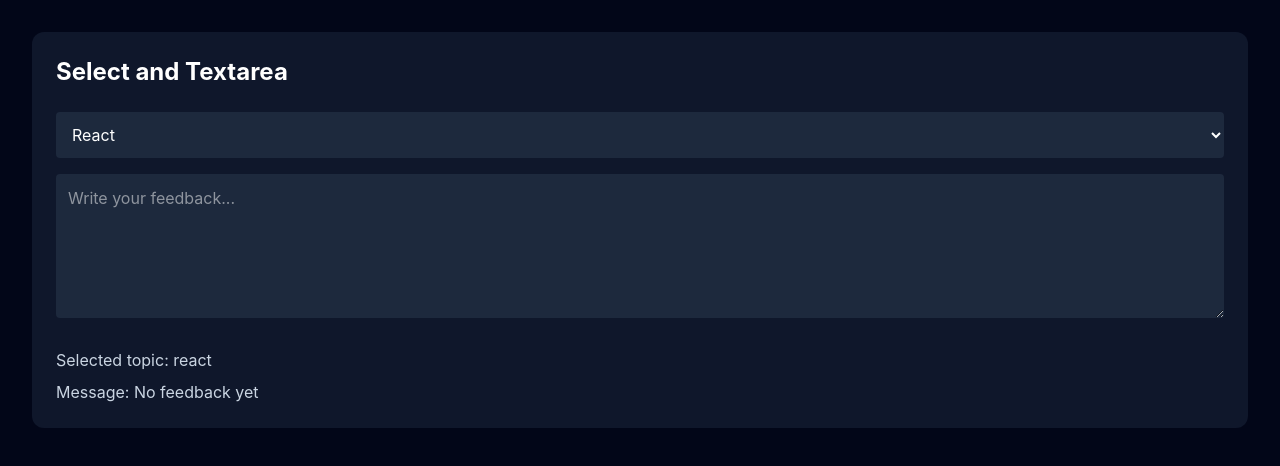
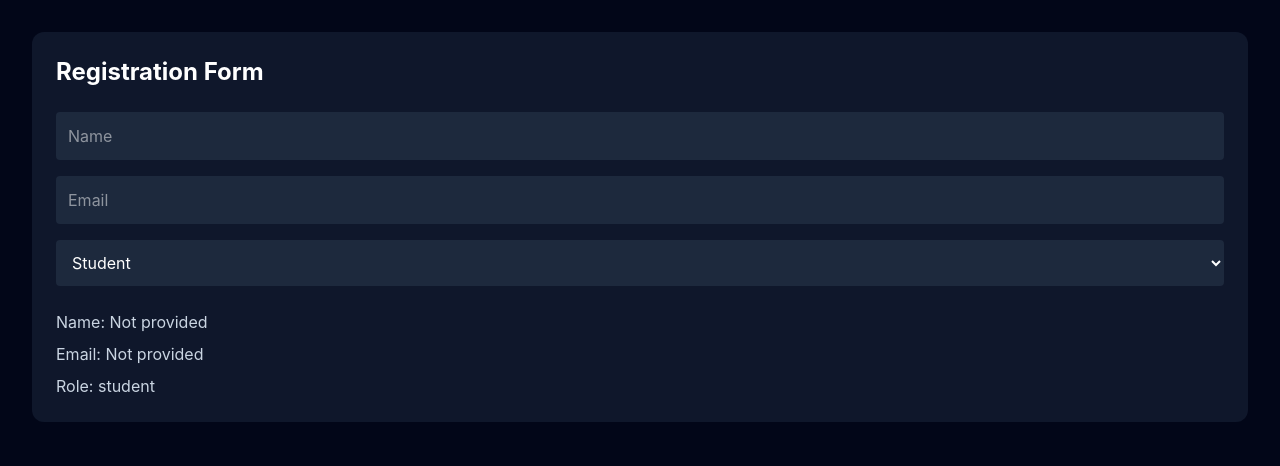
Before and after one commit to foysaliio/React-Mastery-Journey, a React (Vite) app: page / in a window 1280 px wide. Shown: the top 466 px of the page. Built offline with nearby package versions, Linux system fonts and the light colour scheme.

Commit message:
feat(react): learn multiple form fields

```diff
--- a/src/App.tsx
+++ b/src/App.tsx
@@ -1,9 +1,9 @@
-import FeedbackForm from "./Components/FeedbackForm";
+import RegistrationForm from "./Components/RegistrationForm";
 
 function App() {
   return (
     <main className="min-h-screen bg-slate-950 p-8">
-      <FeedbackForm />
+      <RegistrationForm />
     </main>
   );
 }
--- a/src/Components/FeedbackForm.tsx
+++ /dev/null
@@ -1,43 +0,0 @@
-import { useState } from "react";
-
-const FeedbackForm = () => {
-  const [topic, setTopic] = useState<string>("react");
-  const [message, setMessage] = useState<string>("");
-
-  return (
-    <section className="rounded-xl bg-slate-900 p-6 text-white">
-      <h2 className="text-2xl font-bold">Select and Textarea</h2>
-
-      <div className="mt-6 space-y-4">
-        <select
-          value={topic}
-          onChange={(event) => {
-            setTopic(event.currentTarget.value);
-          }}
-          className="w-full rounded bg-slate-800 p-3"
-        >
-          <option value="react">React</option>
-          <option value="typescript">TypeScript</option>
-          <option value="tailwind">Tailwind CSS</option>
-        </select>
-
-        <textarea
-          value={message}
-          onChange={(event) => {
-            setMessage(event.currentTarget.value);
-          }}
-          placeholder="Write your feedback..."
-          rows={5}
-          className="w-full rounded bg-slate-800 p-3"
-        />
-      </div>
-
-      <div className="mt-6 space-y-2 text-slate-300">
-        <p>Selected topic: {topic}</p>
-        <p>Message: {message || "No feedback yet"}</p>
-      </div>
-    </section>
-  );
-};
-
-export default FeedbackForm;
--- /dev/null
+++ b/src/Components/RegistrationForm.tsx
@@ -0,0 +1,83 @@
+import { useState } from "react";
+
+interface FormState {
+  name: string;
+  email: string;
+  role: string;
+}
+
+const RegistrationForm = () => {
+  const [form, setForm] = useState<FormState>({
+    name: "",
+    email: "",
+    role: "student",
+  });
+
+  const handleNameChange = (value: string): void => {
+    setForm({
+      ...form,
+      name: value,
+    });
+  };
+
+  const handleEmailChange = (value: string): void => {
+    setForm({
+      ...form,
+      email: value,
+    });
+  };
+
+  const handleRoleChange = (value: string): void => {
+    setForm({
+      ...form,
+      role: value,
+    });
+  };
+
+  return (
+    <section className="rounded-xl bg-slate-900 p-6 text-white">
+      <h2 className="text-2xl font-bold">Registration Form</h2>
+
+      <div className="mt-6 space-y-4">
+        <input
+          type="text"
+          value={form.name}
+          onChange={(event) => {
+            handleNameChange(event.currentTarget.value);
+          }}
+          placeholder="Name"
+          className="w-full rounded bg-slate-800 p-3"
+        />
+
+        <input
+          type="email"
+          value={form.email}
+          onChange={(event) => {
+            handleEmailChange(event.currentTarget.value);
+          }}
+          placeholder="Email"
+          className="w-full rounded bg-slate-800 p-3"
+        />
+
+        <select
+          value={form.role}
+          onChange={(event) => {
+            handleRoleChange(event.currentTarget.value);
+          }}
+          className="w-full rounded bg-slate-800 p-3"
+        >
+          <option value="student">Student</option>
+          <option value="developer">Developer</option>
+        </select>
+      </div>
+
+      <div className="mt-6 space-y-2 text-slate-300">
+        <p>Name: {form.name || "Not provided"} </p>
+        <p>Email: {form.email || "Not provided"} </p>
+        <p>Role: {form.role} </p>
+      </div>
+    </section>
+  );
+};
+
+export default RegistrationForm;
```
